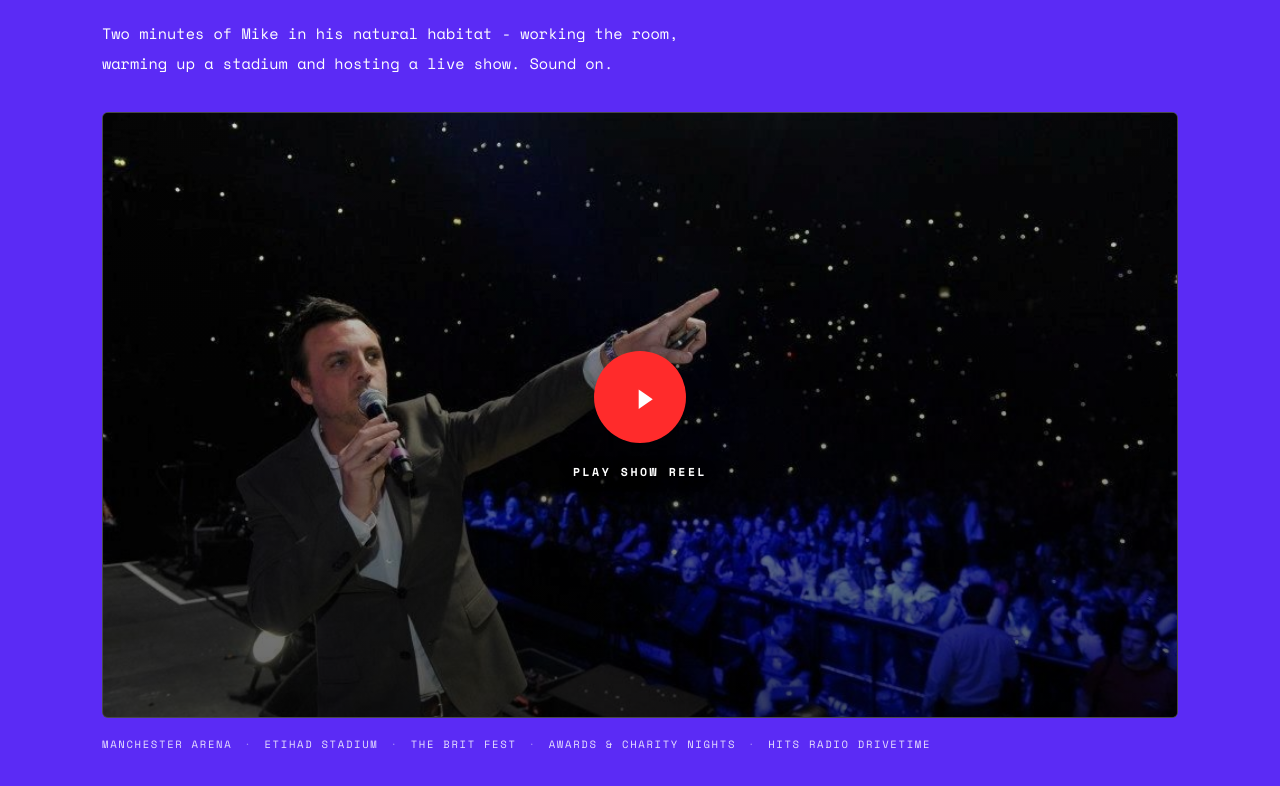
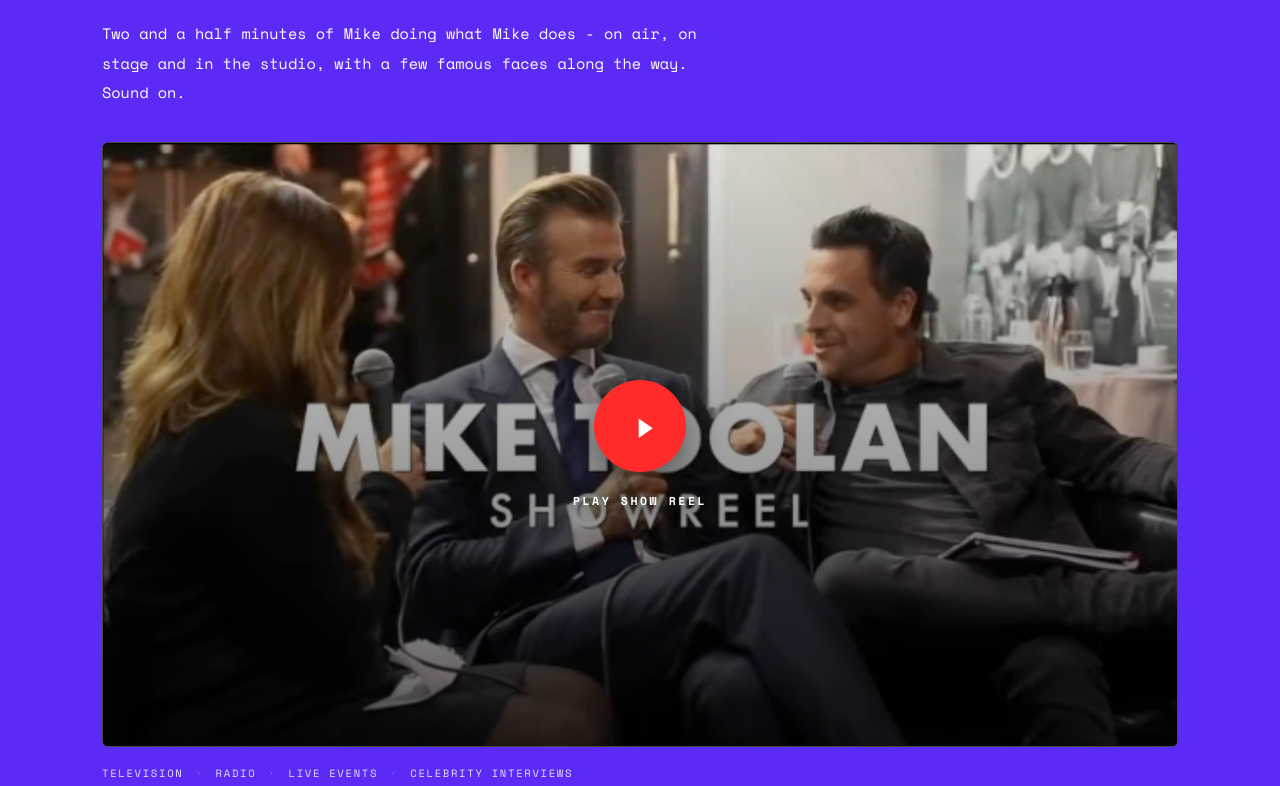
Before and after one commit to CGTalent/mike-toolan, a plain HTML site: page index.html in a window 1280 px wide. Shown: the part 1894-2680 px from the top of the page. Drawn offline with nearby package versions, Linux system fonts and the light colour scheme.

Commit message:
Preview: real show-reel poster (frame at 4s) + copy matched to the reel

```diff
--- a/index.html
+++ b/index.html
@@ -140,7 +140,7 @@
 /* show reel */
   .reel-intro{margin-top:22px;max-width:640px;line-height:1.95}
   .reel{position:relative;margin-top:34px;border:1px solid rgba(255,255,255,.28);border-radius:6px;overflow:hidden;background:#000;aspect-ratio:16/9}
-  .reel img{display:block;width:100%;height:100%;object-fit:cover;object-position:center 42%;filter:saturate(1.05)}
+  .reel img{display:block;width:100%;height:100%;object-fit:cover;object-position:center center;filter:saturate(1.05)}
   .reel iframe{position:absolute;inset:0;width:100%;height:100%;border:0}
   .reel .scrim{position:absolute;inset:0;background:linear-gradient(180deg,rgba(0,0,0,.1),rgba(0,0,0,.62));pointer-events:none}
   .reel-btn{position:absolute;inset:0;display:flex;flex-direction:column;align-items:center;justify-content:center;gap:20px;background:none;border:0;cursor:pointer;color:#fff;font-family:var(--mono)}
@@ -248,9 +248,9 @@
   <div class="wrap">
     <span class="label">Watch</span>
     <h2 style="margin-top:16px;">Mike Toolan hosting<br>show reel.</h2>
-    <p class="reel-intro">Two minutes of Mike in his natural habitat - working the room, warming up a stadium and hosting a live show. Sound on.</p>
+    <p class="reel-intro">Two and a half minutes of Mike doing what Mike does - on air, on stage and in the studio, with a few famous faces along the way. Sound on.</p>
     <div class="reel" id="reel">
-      <img src="images/mt-arena.jpg" alt="Mike Toolan hosting live on stage in front of a packed arena">
+      <img src="images/mt-showreel-poster.jpg" alt="Mike Toolan interviewing David Beckham - the opening frame of the Mike Toolan show reel">
       <div class="scrim"></div>
       <button class="reel-btn" type="button" data-video="" aria-label="Play the Mike Toolan hosting show reel">
         <span class="circ"><svg viewBox="0 0 24 24" aria-hidden="true"><path d="M8 5v18l13-9z" fill="#fff"/></svg></span>
@@ -258,7 +258,7 @@
       </button>
     </div>
     <div class="reel-note">
-      <span>Manchester Arena</span><b>&middot;</b><span>Etihad Stadium</span><b>&middot;</b><span>The Brit Fest</span><b>&middot;</b><span>Awards &amp; charity nights</span><b>&middot;</b><span>Hits Radio Drivetime</span>
+      <span>Television</span><b>&middot;</b><span>Radio</span><b>&middot;</b><span>Live events</span><b>&middot;</b><span>Celebrity interviews</span>
     </div>
   </div>
 </section>
```
Also changed, not shown: images/mt-showreel-poster.jpg (added).
